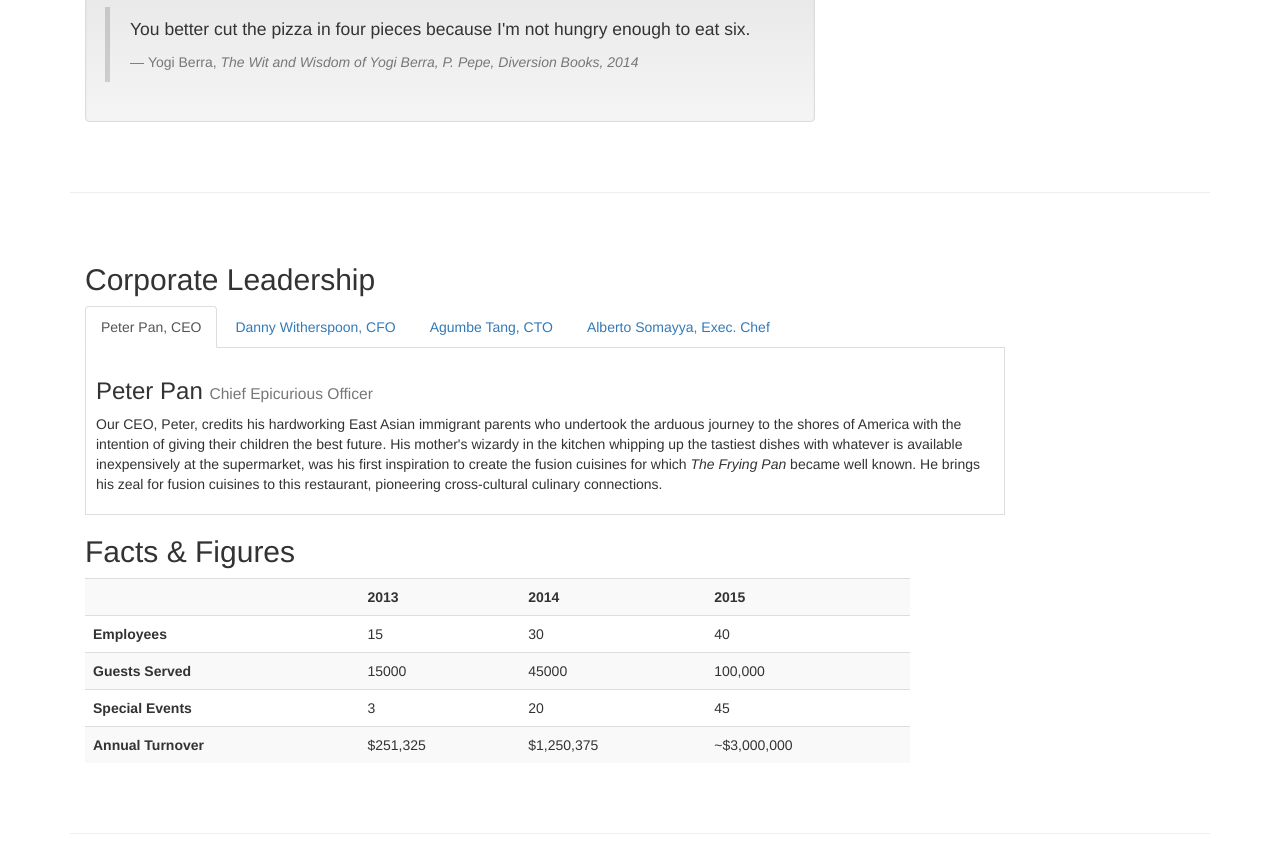
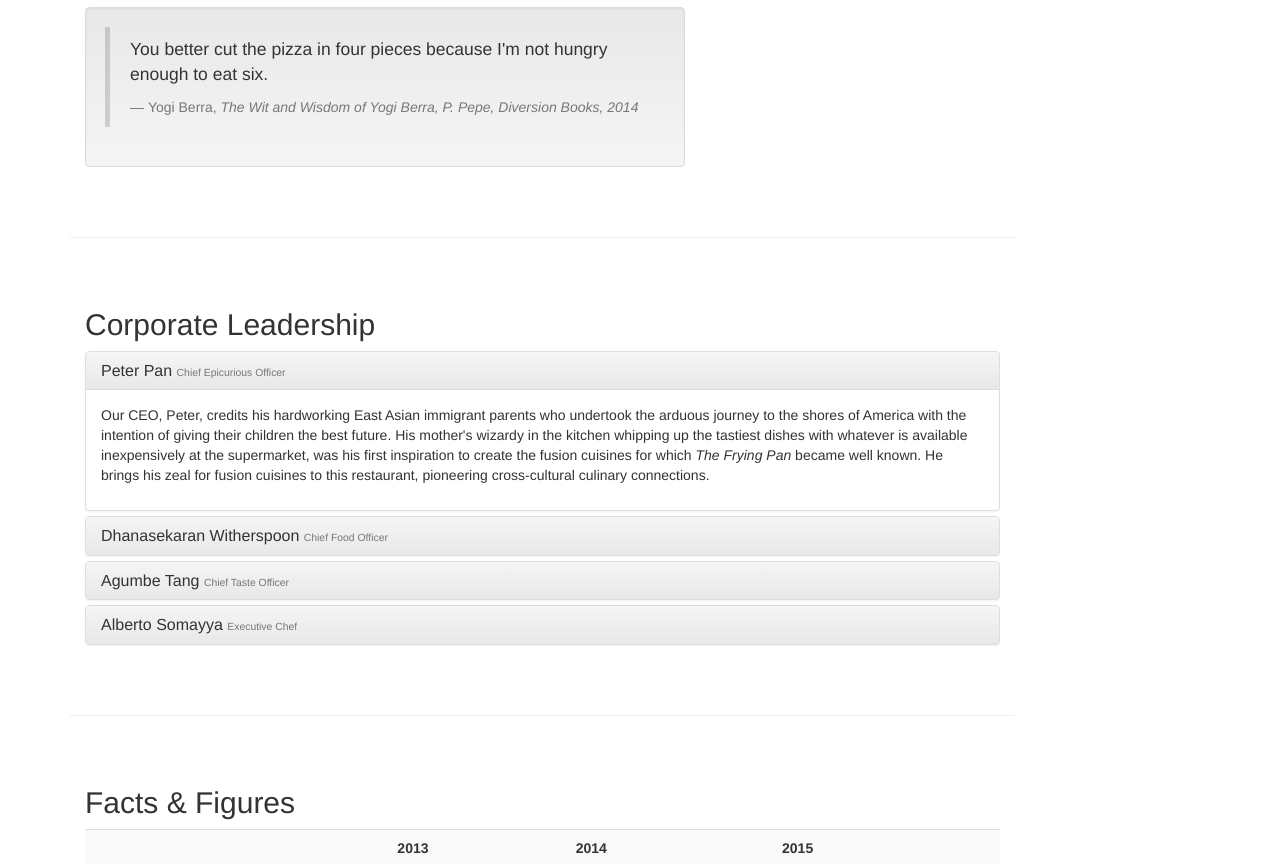
Before and after one commit to dhoyosm/simple-bootstrap-project, a plain HTML site: page aboutus.html in a window 1280 px wide. Shown: the part 849-1713 px from the top of the page. Drawn offline with nearby package versions, Linux system fonts and the light colour scheme.

Commit message:
adds accordion, scrollspy, and affix to about us

```diff
--- a/aboutus.html
+++ b/aboutus.html
@@ -23,7 +23,7 @@
     <![endif]-->
 </head>
 
-<body>
+<body data-spy="scroll" data-target="#myScrollspy" data-offset="200">
     <nav class="navbar navbar-inverse navbar-fixed-top" role="navigation">
         <div class="container">
             <div class="navbar-header">
@@ -79,6 +79,8 @@
         </div>
     </header>
     <div class="container">
+        <div class="row">
+            <div class="col-xs-12 col-sm-10">
                 <div>
                     <div>
                         <ol class="breadcrumb">
@@ -91,8 +93,8 @@
                         <hr>
                     </div>
                 </div>
-        <div class="row row-content">
-            <div class="col-xs-12 col-sm-8">
+                <div id="history" class="row row-content">
+                    <div class="col-xs-12 col-sm-6 col-lg-8">
                         <h2>Our History</h2>
                         <p>Started in 2010, Ristorante con Fusion quickly established itself as a culinary icon par excellence in Hong Kong. With its unique brand of world fusion cuisine that can be found nowhere else, it enjoys patronage from the A-list clientele in Hong Kong. Featuring four of the best three-star Michelin chefs in the world, you never know what will arrive on your plate the next time you visit us.</p>
                         <p>The restaurant traces its humble beginnings to <em>The Frying Pan</em>, a successful chain started by our CEO, Mr. Peter Pan, that featured for the first time the world's best cuisines in a pan.</p>
@@ -105,7 +107,7 @@
                             </blockquote>
                         </div>
                     </div>
-            <div class="col-xs-12 col-sm-4">
+                    <div class="col-xs-12 col-sm-6 col-lg-4">
                         <div class="panel panel-primary">
                             <div class="panel-heading">
                                 <h3 class="panel-title">Facts At a Glance</h3>
@@ -125,40 +127,75 @@
                         </div>
                     </div>
                 </div>
-        <div class="row row-content">
-            <div class="col-xs-12 col-sm-10">
+                <div id="corporate" class="row row-content">
+                    <div class="col-xs-12">
                         <h2>Corporate Leadership</h2>
-                <ul class="nav nav-tabs" role="tablist">
-                    <li role="presentation" class="active">
-                        <a href="#peter" aria-controls="peter" role="tab" data-toggle="tab">Peter Pan, CEO</a></li>
-                    <li role="presentation"><a href="#danny" aria-controls="danny" role="tab" data-toggle="tab">Danny Witherspoon, CFO</a></li>
-                    <li role="presentation"><a href="#agumbe" aria-controls="agumbe" role="tab" data-toggle="tab">Agumbe Tang, CTO</a></li>
-                    <li role="presentation"><a href="#alberto" aria-controls="alberto" role="tab" data-toggle="tab">Alberto Somayya, Exec. Chef</a></li>
-                </ul>
-                <div class="tab-content">
-                    <div role="tabpanel" class="tab-pane fade in active" id="peter">
-                        <h3>Peter Pan <small>Chief Epicurious Officer</small></h3>
+                        <div class="panel-group" id="accordion" role="tablist" aria-multiselectable="true">
+                            <div class="panel panel-default">
+                                <div class="panel-heading" role="tab" id="headingPeter">
+                                    <h3 class="panel-title">
+                                <a role="button" data-toggle="collapse"
+                                     data-parent="#accordion" href="#peter"
+                                     aria-expanded="true" aria-controls="peter">
+                                    Peter Pan <small>Chief Epicurious Officer</small></a>
+                                    </h3>
+                                </div>
+                                <div role="tabpanel" class="panel-collapse collapse in" id="peter" aria-labelledby="headingPeter">
+                                    <div class="panel-body">
                                         <p>Our CEO, Peter, credits his hardworking East Asian immigrant parents who undertook the arduous journey to the shores of America with the intention of giving their children the best future. His mother's wizardy in the kitchen whipping up the tastiest dishes with whatever is available inexpensively at the supermarket, was his first inspiration to create the fusion cuisines for which <em>The Frying Pan</em> became well known. He brings his zeal for fusion cuisines to this restaurant, pioneering cross-cultural culinary connections.</p>
                                     </div>
-                    <div role="tabpanel" class="tab-pane fade" id="danny">
-                        <h3>Dhanasekaran Witherspoon <small>Chief Food Officer</small></h3>
+                                </div>
+                            </div>
+                            <div class="panel panel-default">
+                                <div class="panel-heading" role="tab" id="headingDanny">
+                                    <h3 class="panel-title">
+                                <a class="collapsed" role="button" data-toggle="collapse"
+                                     data-parent="#accordion" href="#danny"
+                                     aria-expanded="false" aria-controls="danny">
+                                    Dhanasekaran Witherspoon <small>Chief Food Officer</small></a>
+                            </h3>
+                                </div>
+                                <div role="tabpanel" class="panel-collapse collapse" id="danny" aria-labelledby="headingDanny">
+                                    <div class="panel-body">
                                         <p>Our CFO, Danny, as he is affectionately referred to by his colleagues, comes from a long established family tradition in farming and produce. His experiences growing up on a farm in the Australian outback gave him great appreciation for varieties of food sources. As he puts it in his own words, <em>Everything that runs, wins, and everything that stays, pays!</em></p>
                                     </div>
-                    <div role="tabpanel" class="tab-pane fade" id="agumbe">
-                        <h3>Agumbe Tang <small>Chief Taste Officer</small></h3>
+                                </div>
+                            </div>
+                            <div class="panel panel-default">
+                                <div class="panel-heading" role="tab" id="headingAgumbe">
+                                    <h3 class="panel-title">
+                                <a class="collapsed" role="button" data-toggle="collapse"
+                                     data-parent="#accordion" href="#agumbe"
+                                     aria-expanded="false" aria-controls="agumbe">
+                                    Agumbe Tang <small>Chief Taste Officer</small></a>
+                            </h3>
+                                </div>
+                                <div role="tabpanel" class="panel-collapse collapse" id="agumbe" aria-labelledby="headingAgumbe">
+                                    <div class="panel-body">
                                         <p>Blessed with the most discerning gustatory sense, Agumbe, our CFO, personally ensures that every dish that we serve meets his exacting tastes. Our chefs dread the tongue lashing that ensues if their dish does not meet his exacting standards. He lives by his motto, <em>You click only if you survive my lick.</em></p>
                                     </div>
-                    <div role="tabpanel" class="tab-pane fade" id="alberto">
-                        <h3>Alberto Somayya <small>Executive Chef</small></h3>
+                                </div>
+                            </div>
+                            <div class="panel panel-default">
+                                <div class="panel-heading" role="tab" id="headingAlberto">
+                                    <h3 class="panel-title">
+                                <a class="collapsed" role="button" data-toggle="collapse"
+                                     data-parent="#accordion" href="#alberto"
+                                     aria-expanded="false" aria-controls="alberto">
+                                    Alberto Somayya <small>Executive Chef</small></a>
+                            </h3>
+                                </div>
+                                <div role="tabpanel" class="panel-collapse collapse" id="alberto" aria-labelledby="headingAlberto">
+                                    <div class="panel-body">
                                         <p>Award winning three-star Michelin chef with wide International experience having worked closely with whos-who in the culinary world, he specializes in creating mouthwatering Indo-Italian fusion experiences. He says, <em>Put together the cuisines from the two craziest cultures, and you get a winning hit! Amma Mia!</em></p>
                                     </div>
                                 </div>
                             </div>
-            <div>
-                <p style="padding:20px;"></p>
                         </div>
-            <div class="row row-content">
-                <div class="col-xs-12 col-sm-9">
+                    </div>
+                </div>
+                <div id="facts" class="row row-content">
+                    <div class="col-xs-12">
                         <h2>Facts &amp; Figures</h2>
                         <div class="table-responsive">
                             <table class="table table-striped">
@@ -195,9 +232,15 @@
                             </table>
                         </div>
                     </div>
-                <div class="col-xs-12 col-sm-3">
-                    <p style="padding:20px;"></p>
                 </div>
+            </div>
+            <nav class="hidden-xs col-sm-2" id="myScrollspy">
+                <ul class="nav nav-pills nav-stacked" data-spy="affix" data-offset-top="400">
+                    <li><a href="#history">Our History</a></li>
+                    <li><a href="#corporate">Corporate</a></li>
+                    <li><a href="#facts">Facts</a></li>
+                </ul>
+            </nav>
         </div>
     </div>
     </div>
--- a/css/mystyles.css
+++ b/css/mystyles.css
@@ -68,3 +68,7 @@ body {
     border-bottom: 1px solid #ddd;
     padding: 10px;
 }
+
+.affix {
+    top:100px;
+}
```
Lines whose indentation alone changed are shown as unchanged.
